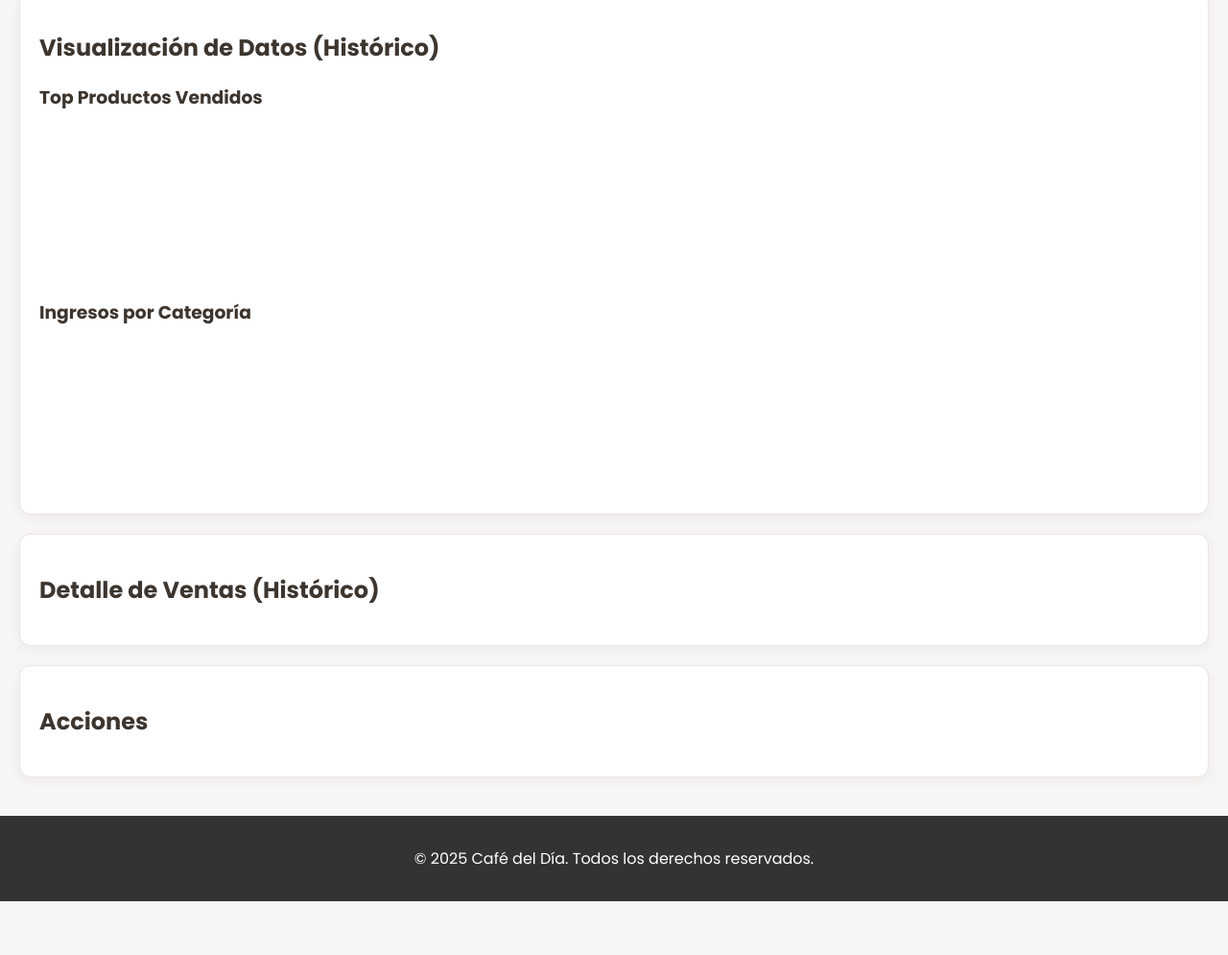
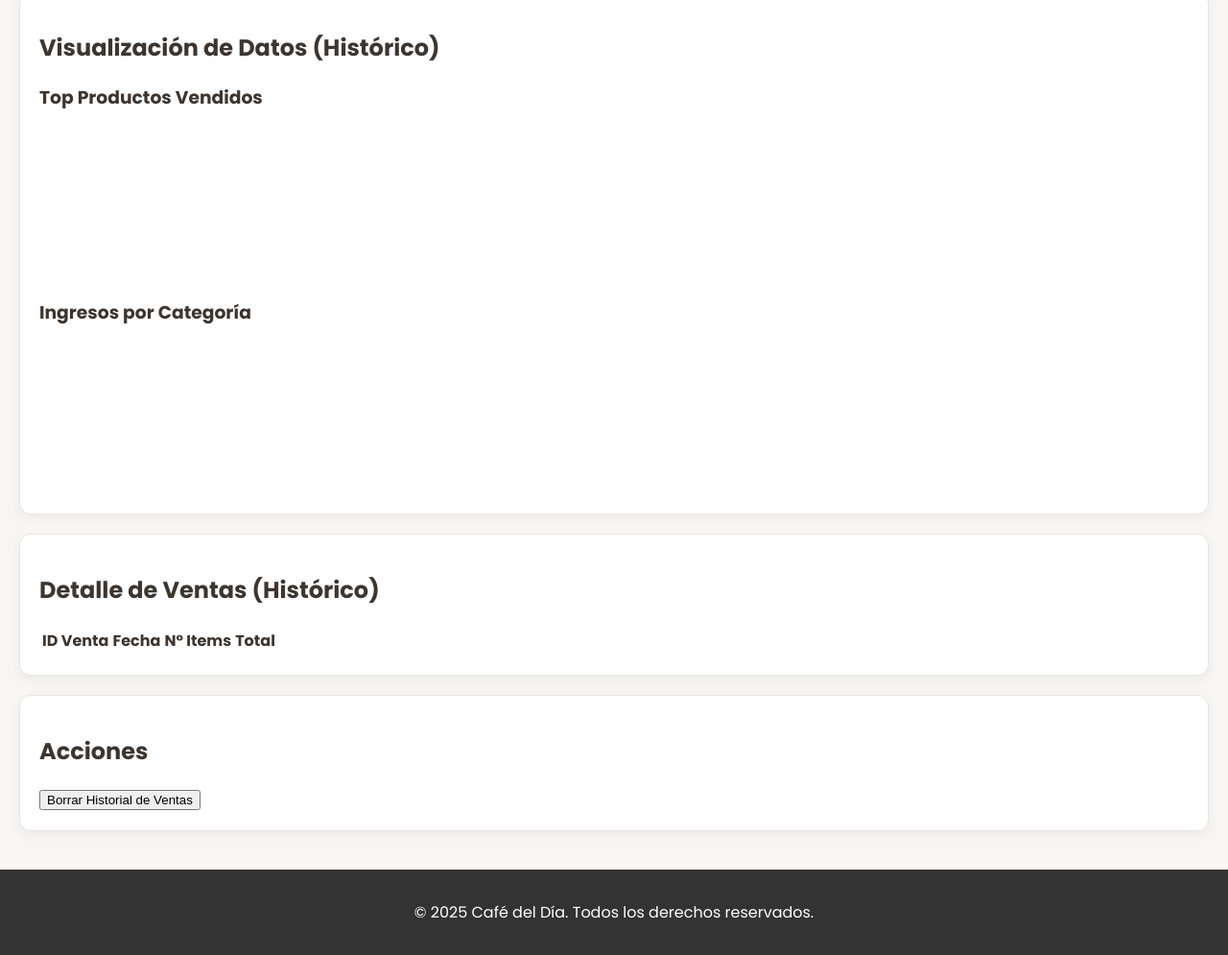
Before and after one commit to santiagogiuggia/ziba, a plain HTML site: page reportes.html in a window 1280 px wide. Shown: the part 559-1554 px from the top of the page at 96% size. Before the commit the page ends 1498 px from the top, so only its background shows below. Drawn offline with nearby package versions, Linux system fonts and the light colour scheme; a script that the page names is missing.

Commit message:
Update reportes.html

```diff
--- a/reportes.html
+++ b/reportes.html
@@ -60,10 +60,24 @@
 
         <section class="report-table card">
             <h2>Detalle de Ventas (Histórico)</h2>
-            </section>
+            <table id="salesDetailTable">
+                <thead>
+                    <tr>
+                        <th>ID Venta</th>
+                        <th>Fecha</th>
+                        <th>N° Items</th>
+                        <th>Total</th>
+                    </tr>
+                </thead>
+                <tbody>
+                    </tbody>
+            </table>
+        </section>
+
         <section class="report-actions card">
             <h2>Acciones</h2>
-            </section>
+            <button id="clearDataBtn" class="danger">Borrar Historial de Ventas</button>
+        </section>
     </main>
 
     <footer>
```
